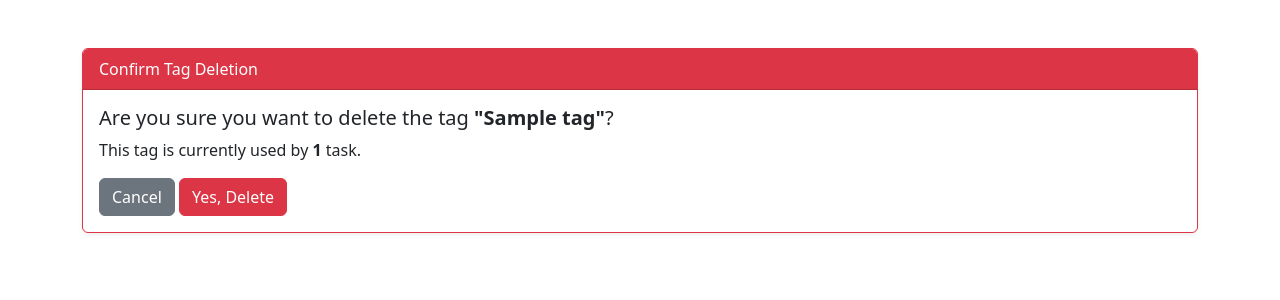
After one commit to yarzhuravlov/django-todo-list, a Django app: page /tags/1/delete/ in a window 1280 px wide. The commit adds this page. Shown: the top 300 px of the page. Run offline with Django 5.2, Linux system fonts and the light colour scheme; tables that the repository leaves empty hold one stand-in row (values such as "Sample post").

Commit message:
add TagDeleteView. add delete button to tag list. add tag_confirm_delete.html template. bind TagDeleteView to /tags/<pk>/delete url

```diff
--- /dev/null
+++ b/templates/todo/tag_confirm_delete.html
@@ -0,0 +1,26 @@
+{% extends 'base.html' %}
+
+{% block content %}
+  <div class="container mt-5">
+    <div class="card border-danger shadow-sm">
+      <div class="card-header bg-danger text-white">
+        Confirm Tag Deletion
+      </div>
+      <div class="card-body">
+        <h5 class="card-title">Are you sure you want to delete the tag <strong>"{{ object.name }}"</strong>?
+        </h5>
+        <p class="card-text">
+          This tag is currently used by
+          <strong>{{ object.tasks.count }}</strong>
+          task{{ object.tasks.count|pluralize }}.
+        </p>
+        <form method="post">
+          {% csrf_token %}
+          <a href="{% url 'todo:tag-list' %}"
+             class="btn btn-secondary">Cancel</a>
+          <button type="submit" class="btn btn-danger">Yes, Delete</button>
+        </form>
+      </div>
+    </div>
+  </div>
+{% endblock %}
--- a/todo/urls.py
+++ b/todo/urls.py
@@ -7,6 +7,7 @@ from todo.views import (
     TagListView,
     TagCreateView,
     TagUpdateView,
+    TagDeleteView,
 )
 
 app_name = "todo"
@@ -17,5 +18,5 @@ urlpatterns = [
     path("tags/", TagListView.as_view(), name="tag-list"),
     path("tags/create/", TagCreateView.as_view(), name="tag-create"),
     path("tags/<int:pk>/update/", TagUpdateView.as_view(), name="tag-update"),
-    path("tags/<int:pk>/delete/"),
+    path("tags/<int:pk>/delete/", TagDeleteView.as_view(), name="tag-delete"),
 ]
--- a/todo/views.py
+++ b/todo/views.py
@@ -51,3 +51,8 @@ class TagUpdateView(generic.UpdateView):
     model = Tag
     success_url = reverse_lazy("todo:tag-list")
     fields = "__all__"
+
+
+class TagDeleteView(generic.DeleteView):
+    model = Tag
+    success_url = reverse_lazy("todo:tag-list")
```
Also changed, not shown: templates/todo/tag_list.html (+7 -0 lines).
